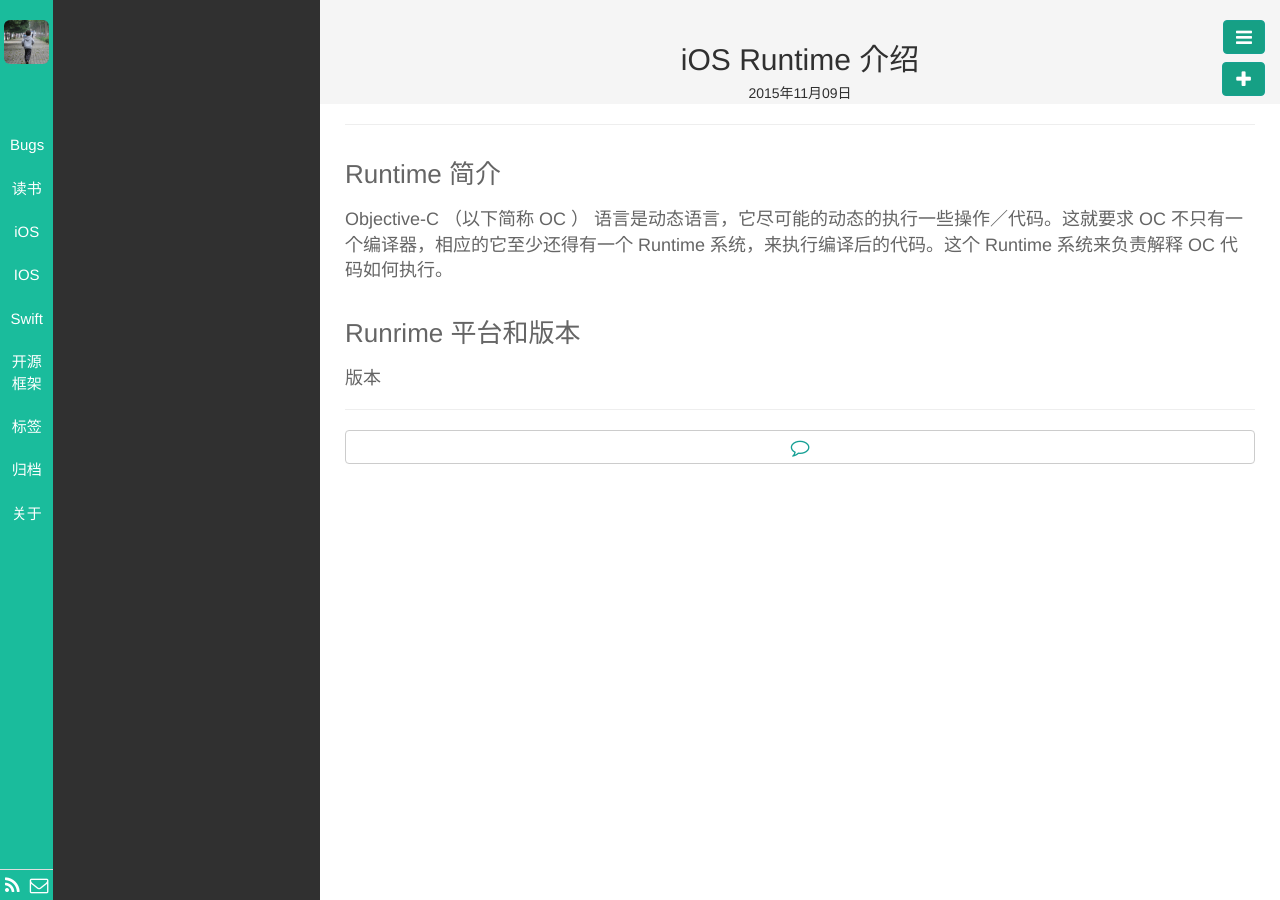
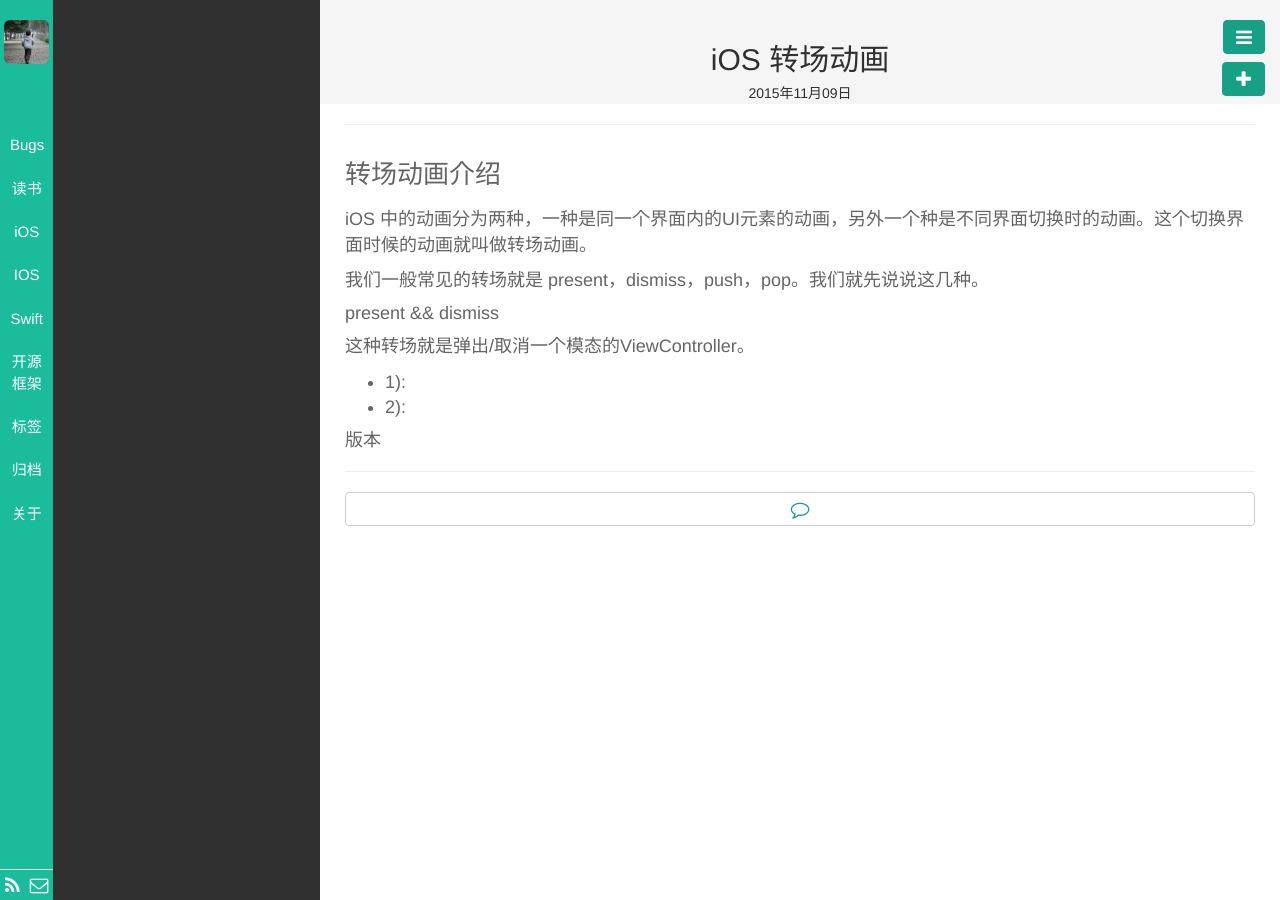
Before and after one commit to shoron/shoron.github.io, a Jekyll site: the page built from _posts/IOS/2015-11-09-iOS-转场动画.md, in a window 1280 px wide. Built offline with Jekyll 4.4.1, drawn with Linux system fonts in a browser that asks for light colours; nearby versions of some CDN libraries; library files that are not in the unit come from our copies; Markdown is read by kramdown in place of the engine named in the settings.

```diff
--- a/_posts/IOS/2015-11-09-iOS-转场动画.md
+++ b/_posts/IOS/2015-11-09-iOS-转场动画.md
@@ -1,16 +1,23 @@
 ---
 layout: post
-title: iOS Runtime 介绍
+title: iOS 转场动画
 category: iOS
 tags: iOS
 keywords:
 description:
 ---
 
-### Runtime 简介 ###
+### 转场动画介绍 ###
 
-Objective-C （以下简称 OC ） 语言是动态语言，它尽可能的动态的执行一些操作／代码。这就要求 OC 不只有一个编译器，相应的它至少还得有一个 Runtime 系统，来执行编译后的代码。这个 Runtime 系统来负责解释 OC 代码如何执行。
+iOS 中的动画分为两种，一种是同一个界面内的UI元素的动画，另外一个种是不同界面切换时的动画。这个切换界面时候的动画就叫做转场动画。
 
-### Runrime 平台和版本 ###
+我们一般常见的转场就是 present，dismiss，push，pop。我们就先说说这几种。
+
+#### present && dismiss
+
+这种转场就是弹出/取消一个模态的ViewController。
+
+* 1):
+* 2):
 
 #### 版本 ####
```
